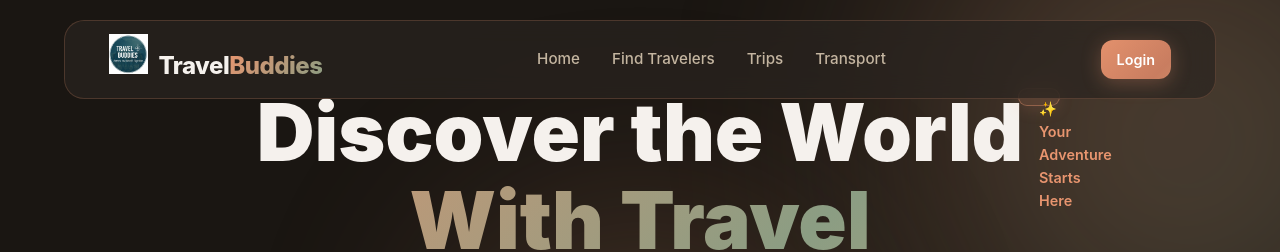
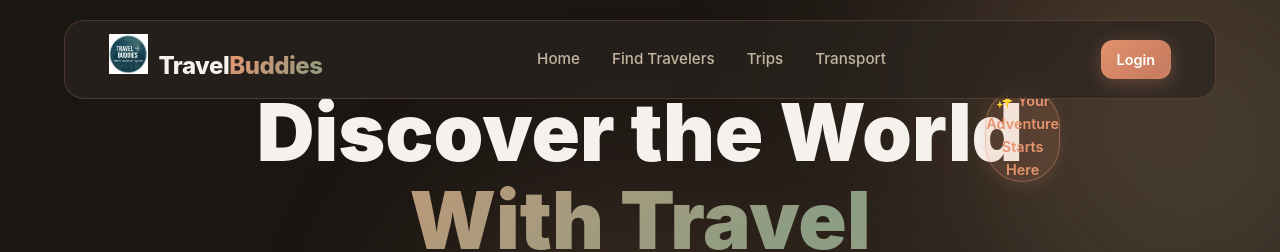
Before and after one commit to abishekgiri/Travel-Buddies, a React (Vite) app: page / in a window 1280 px wide. Shown: the top 252 px of the page. Built offline with nearby package versions, Linux system fonts and the light colour scheme; no server answers.

Commit message:
Fix welcome badge positioning

```diff
--- a/src/pages/Home.css
+++ b/src/pages/Home.css
@@ -71,8 +71,8 @@
 }
 
 .badge {
-    display: inline-block;
-    padding: 8px 20px;
+    display: table;
+    margin: 0 auto 2rem;
     background: rgba(232, 149, 111, 0.15);
     border: 1px solid rgba(232, 149, 111, 0.4);
     border-radius: 50px;
```
